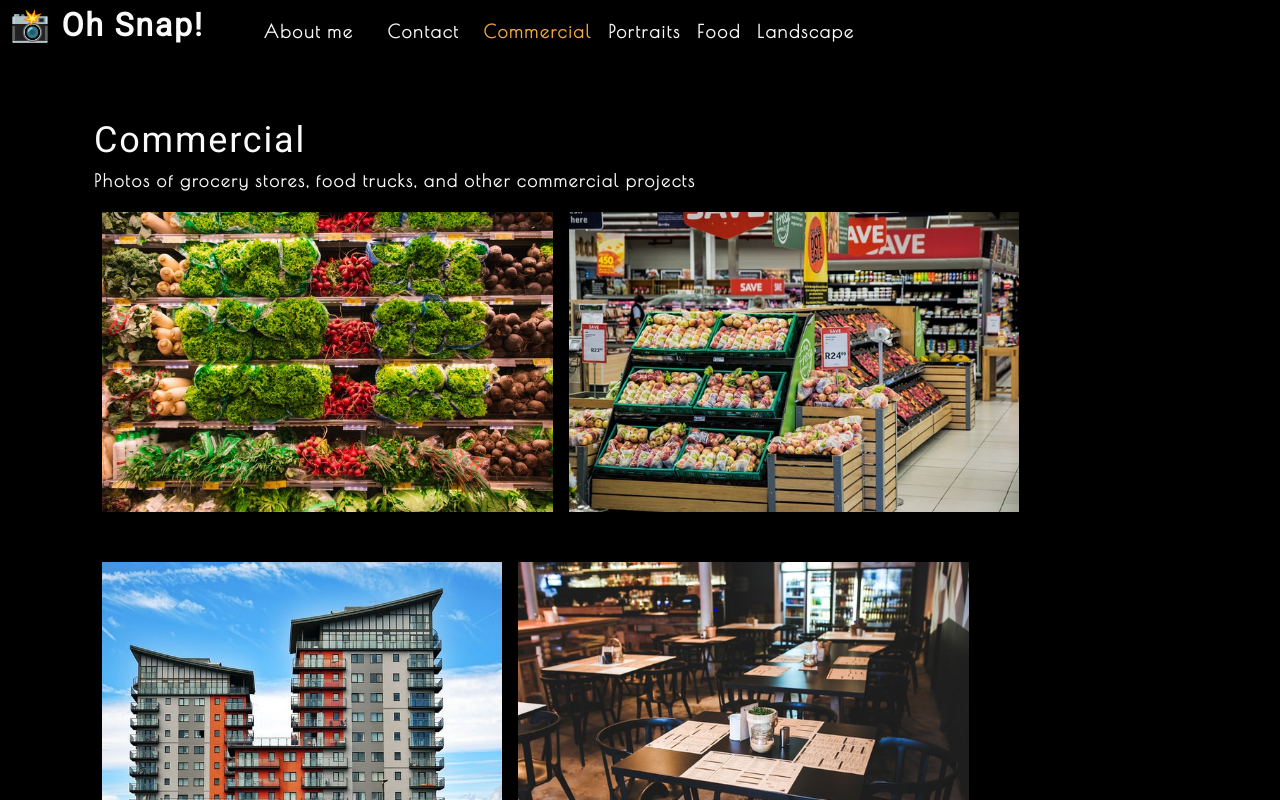
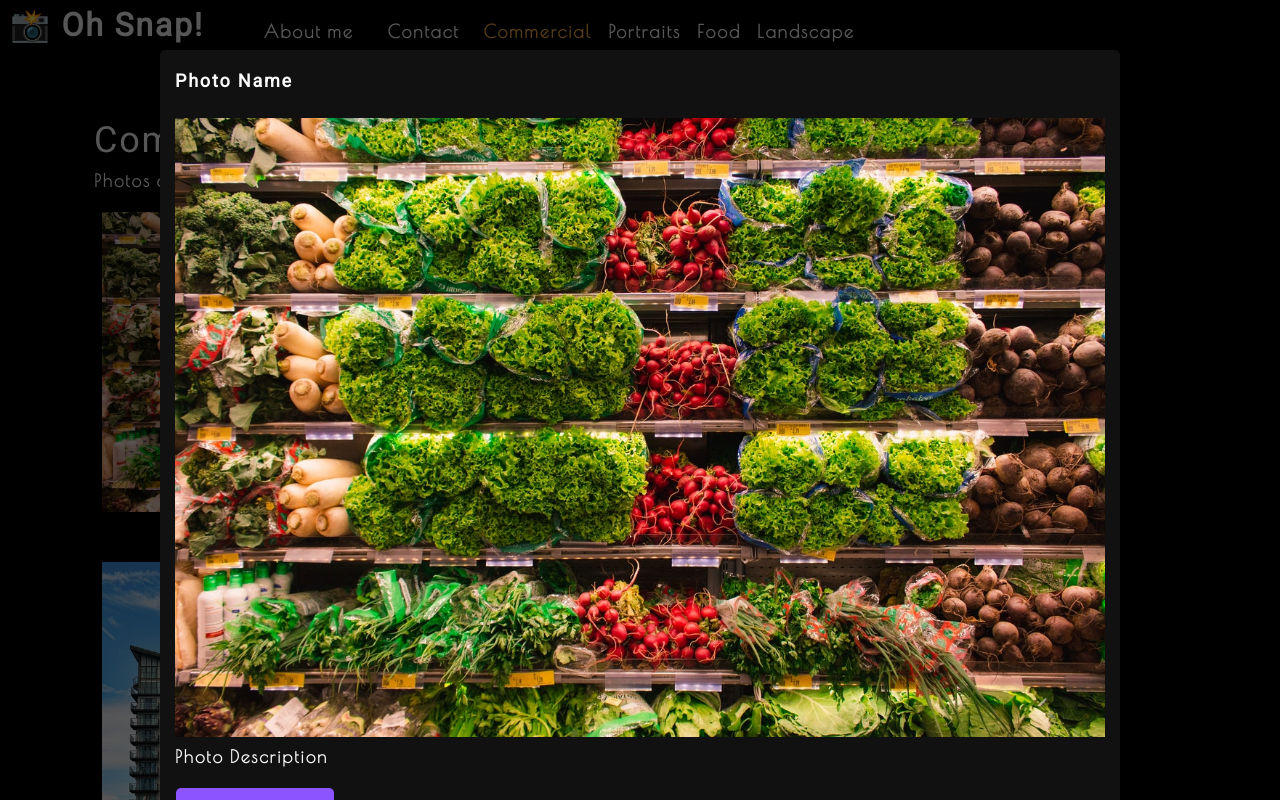
Before and after one commit to SaidHadad/photo-port, a React (Create React App) app: page / in a window 1280 px wide. Both pictures are taken after a click on the picture 327 px from the left and 361 px from the top of the page. Shown: the top 800 px of the page. Built offline with nearby package versions, Linux system fonts and the light colour scheme.

Commit message:
Added modal
added modal component and refractord photolist component to use it

```diff
--- /dev/null
+++ b/src/components/Modal/index.js
@@ -0,0 +1,17 @@
+import React from "react";
+
+function Modal({currentPhoto}) {
+  const {name, category, description, index } = currentPhoto;
+  return (
+    <div className="modalBackdrop">
+      <div className="modalContainer">
+        <h3 className="modalTitle"> Photo Name </h3>
+        <img src={require(`../../assets/large/${category}/${index}.jpg`)} alt="current category" />
+        <p> Photo Description</p>
+        <button type="button"> Close this modal </button>
+      </div>
+    </div>
+  )
+}
+
+export default Modal;
--- a/src/components/PhotoList/index.js
+++ b/src/components/PhotoList/index.js
@@ -1,7 +1,9 @@
 import React, { useState } from 'react';
+import Modal from '../Modal';
 
 const PhotoList = ({ category }) => {
-
+  const [isModalOpen, setIsModalOpen] = useState(false);
+  const [currentPhoto, setCurrentPhoto] = useState();
   const [photos] = useState([
     {
       name: 'Grocery aisle',
@@ -101,17 +103,24 @@
   ]);
 
   const currentPhotos = photos.filter((photo) => photo.category === category);
+  const toggleModal = (image, i) => {
+    setCurrentPhoto({...image, index: i})
+    setIsModalOpen(true);
+  }
+
 
   return (
     <div>
+      {isModalOpen && <Modal currentPhoto={currentPhoto} />}
       <div className="flex-row">
         {currentPhotos.map((image, i) => (
           <img
-            src={require(`../../assets/small/${category}/${i}.jpg`)}
-            alt={image.name}
-            className="img-thumbnail mx-1"
-            key={image.name}
-          />
+          src={require(`../../assets/small/${category}/${i}.jpg`)}
+          alt={image.name}
+          className="img-thumbnail mx-1"
+          onClick={() => toggleModal(image, i)}
+          key={image.name}
+        />
         ))}
       </div>
     </div>
```
